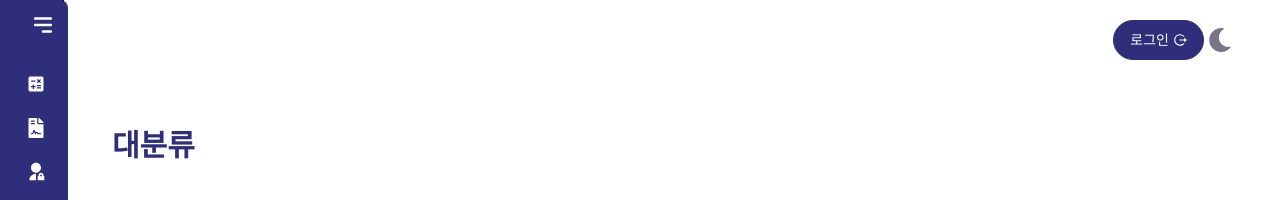
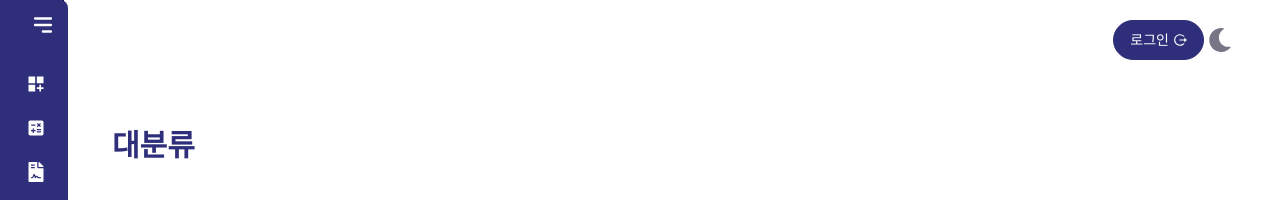
Before and after one commit to Hyeyeon-Ko/pur-ui2, a Next.js app: page /category/major in a window 1280 px wide. Shown: the top 200 px of the page. Built offline with nearby package versions, Linux system fonts and the light colour scheme; a web font is replaced by a local one.

Commit message:
Feat: 사이드바 대시보드(메인) 경로 추가

```diff
--- a/components/layouts/SideMenu.tsx
+++ b/components/layouts/SideMenu.tsx
@@ -6,6 +6,7 @@ import { MdCalculate } from "react-icons/md";
 import { RiSettings5Fill } from "react-icons/ri";
 import { FaFileContract } from "react-icons/fa";
 import { RiAdminFill } from "react-icons/ri";
+import { MdDashboardCustomize } from "react-icons/md";
 import { TbSquareNumber1Filled } from "react-icons/tb";
 import { TbSquareNumber2Filled } from "react-icons/tb";
 import { TbSquareNumber3Filled } from "react-icons/tb";
@@ -33,6 +34,13 @@ const SideMenu = ({
     {
       title: "MENU",
       items: [
+        {
+          icon: MdDashboardCustomize,
+          label: "대시보드",
+          href: "/main",
+          visible: ["admin", "master"],
+          tooltip: "대시보드",
+        },
         {
           icon: MdCalculate,
           label: "입찰조회",
```
